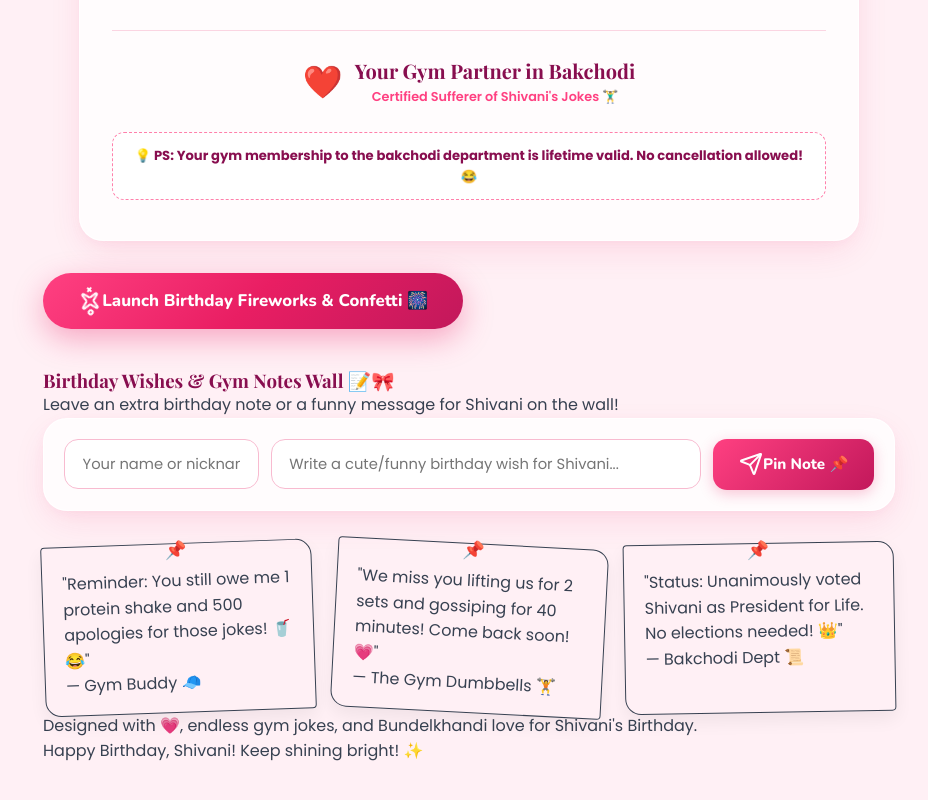
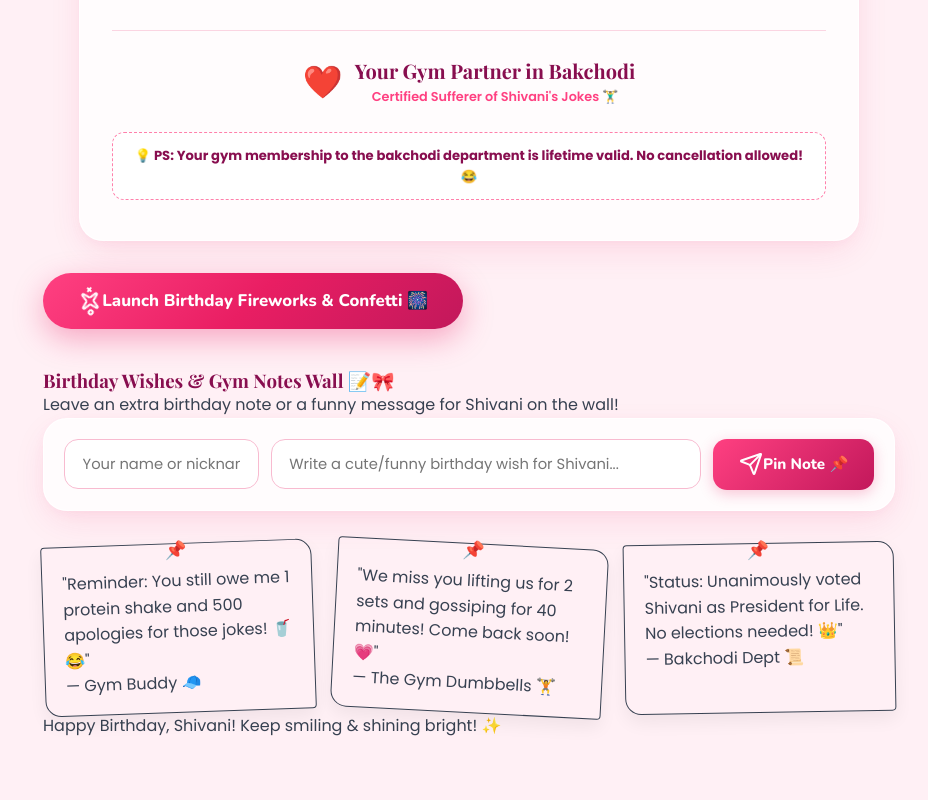
Before and after one commit to Rajverma30/HappyBirthdayShivani, a React (Vite) app: page / in a window 1280 px wide. Shown: the part 8292-9092 px from the top of the page, without its empty margins (171-1099 px from the left). Built offline with nearby package versions, Linux system fonts and the light colour scheme; a web font is replaced by a local one.

Commit message:
Remove Bundelkhandi text from footer and meta description

```diff
--- a/src/components/BirthdayFinale.tsx
+++ b/src/components/BirthdayFinale.tsx
@@ -219,13 +219,10 @@ export const BirthdayFinale: React.FC = () => {
           </div>
         </div>
 
-        {/* Very bottom copyright/love line */}
-        <div className="text-center pt-8 pb-4 border-t border-pink-200 mt-12 text-xs text-pink-500 font-semibold">
+        {/* Very bottom clean line */}
+        <div className="text-center pt-8 pb-4 border-t border-pink-200 mt-12 text-xs text-pink-400 font-semibold">
           <p>
-            Designed with 💗, endless gym jokes, and Bundelkhandi love for Shivani's Birthday.
-          </p>
-          <p className="text-[10px] text-pink-400 mt-1">
-            Happy Birthday, Shivani! Keep shining bright! ✨
+            Happy Birthday, Shivani! Keep smiling & shining bright! ✨
           </p>
         </div>
       </div>
```
Also changed, not shown: index.html (+1 -1 lines).
